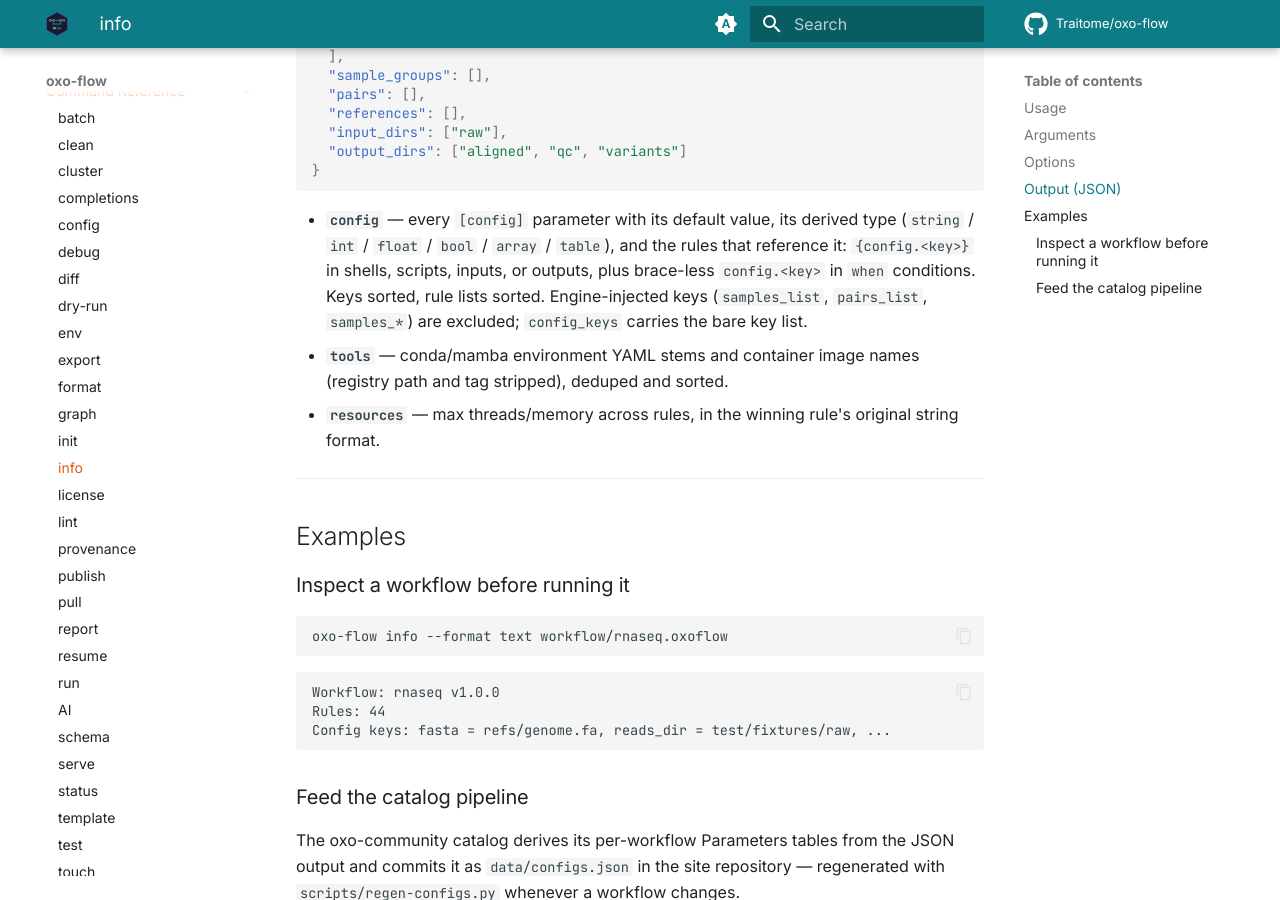
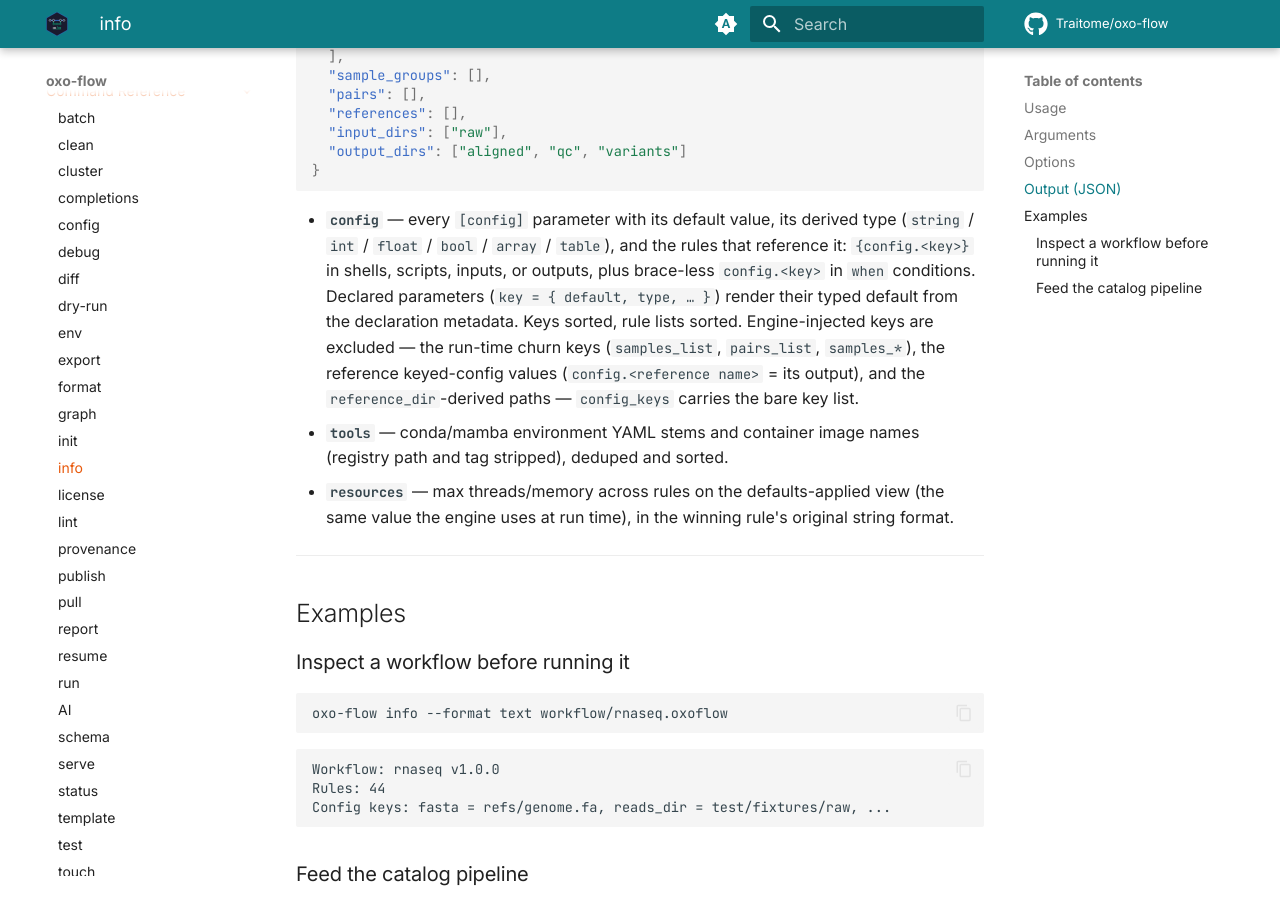
Before and after one commit to Traitome/oxo-flow, an MkDocs documentation site: the page built from docs/guide/src/commands/info.md, in a window 1280 px wide and 900 px high, scrolled down 1204 px. Built offline with MkDocs 1.6.1 and Material for MkDocs 9.7.7, drawn with Linux system fonts in a browser that asks for light colours; comment, search, counter and statistics services are not loaded.

Commit message:
docs: sync info and {log} docs with release-review behavior
- info: engine-injected exclusions now named precisely (reference
  keyed-config + reference_dir derivations, not just the run-time churn
  keys); declared params render typed defaults; resources reflect the
  defaults-applied view
- workflow-format: {log} expands every instance wildcard, not just
  {sample}/{config.x}

```diff
--- a/docs/guide/src/commands/info.md
+++ b/docs/guide/src/commands/info.md
@@ -59,12 +59,17 @@ oxo-flow info [OPTIONS] <WORKFLOW>
 - **`config`** — every `[config]` parameter with its default value, its
   derived type (`string` / `int` / `float` / `bool` / `array` / `table`), and
   the rules that reference it: `{config.<key>}` in shells, scripts, inputs, or
-  outputs, plus brace-less `config.<key>` in `when` conditions. Keys sorted,
-  rule lists sorted. Engine-injected keys (`samples_list`, `pairs_list`,
-  `samples_*`) are excluded; `config_keys` carries the bare key list.
+  outputs, plus brace-less `config.<key>` in `when` conditions. Declared
+  parameters (`key = { default, type, … }`) render their typed default from
+  the declaration metadata. Keys sorted, rule lists sorted.
+  Engine-injected keys are excluded — the run-time churn keys
+  (`samples_list`, `pairs_list`, `samples_*`), the reference keyed-config
+  values (`config.<reference name>` = its output), and the
+  `reference_dir`-derived paths — `config_keys` carries the bare key list.
 - **`tools`** — conda/mamba environment YAML stems and container image names
   (registry path and tag stripped), deduped and sorted.
-- **`resources`** — max threads/memory across rules, in the winning rule's
+- **`resources`** — max threads/memory across rules on the defaults-applied
+  view (the same value the engine uses at run time), in the winning rule's
   original string format.
 
 ---
```
Also changed, not shown: docs/guide/src/reference/workflow-format.md (+1 -1 lines).
